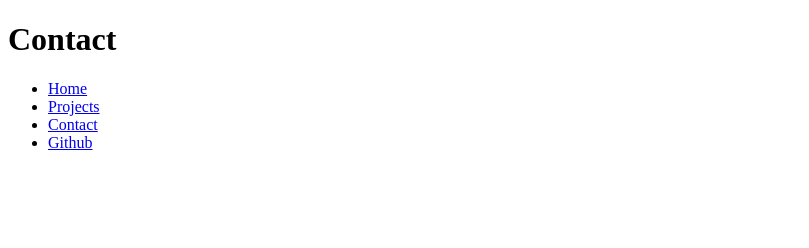
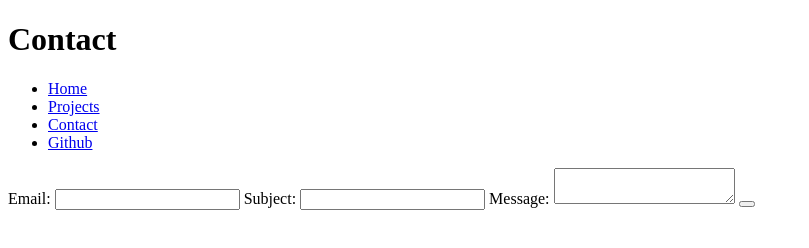
Before and after one commit to Jimxthy/portfolio, a plain HTML site: page contact/index.html in a window 1280 px wide. Shown: the whole page, without its empty margins (0-809 px from the left). Drawn offline with Linux system fonts and the light colour scheme.

Commit message:
added contact field

```diff
--- a/contact/index.html
+++ b/contact/index.html
@@ -15,5 +15,20 @@
             <li><a href = "https://github.com/Jimxthy" target="_blank">Github</a></li>
         </ul>
     </nav>
+    <form action="mailto:jih103@ucsd.edu" method="POST" enctype="text/plain">
+        <label>
+            Email:
+            <input name="email" type="email" required>
+        </label>
+        <label>
+            Subject:
+            <input name="subject">
+        </label>
+        <label>
+            Message:
+            <textarea name="body"></textarea>
+        </label>
+        <button></button>
+    </form>
 </body>
 </html>
```
Also changed, not shown: 1 other file.
